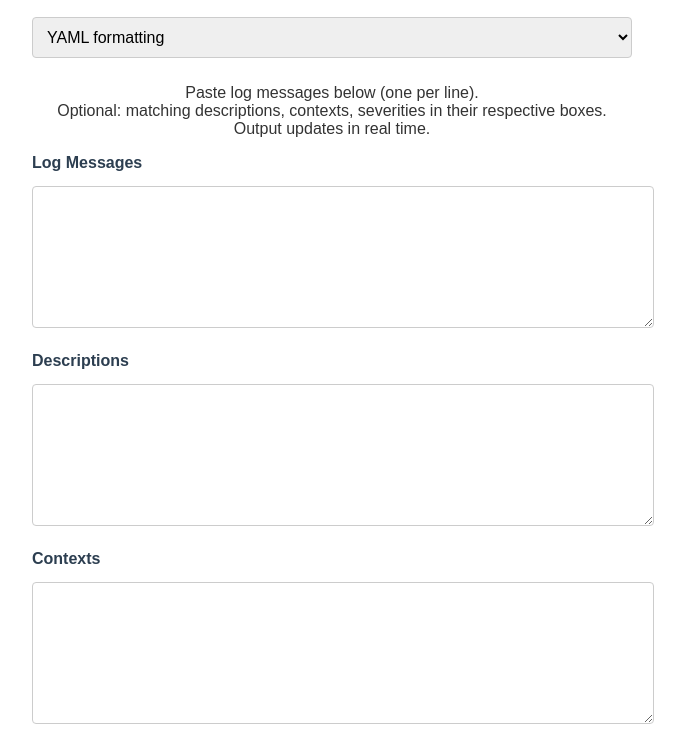
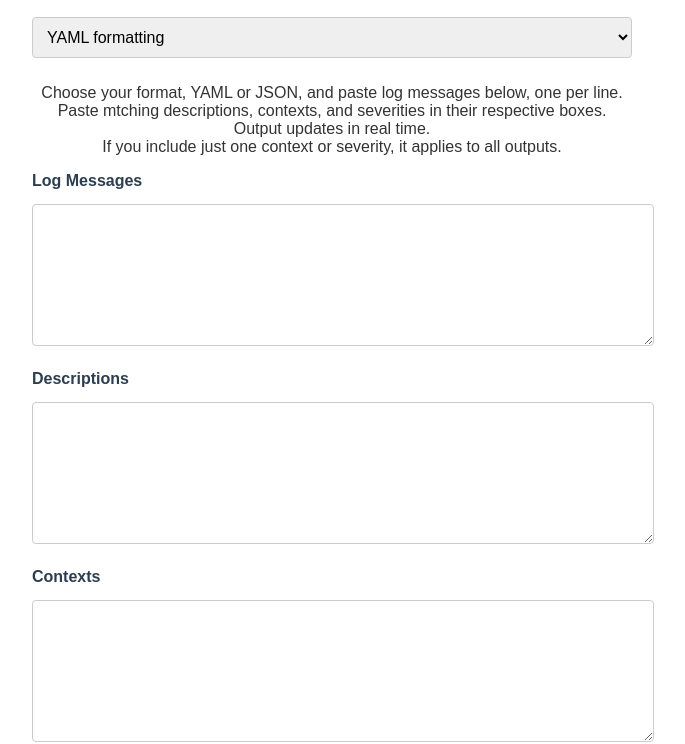
Before and after one commit to alex-thomas-aerospike/ref-doc-formatting-util, a plain HTML site: page index.html in a window 1280 px wide. Shown: the part 91-835 px from the top of the page, without its empty margins (308-993 px from the left). Drawn offline with nearby package versions, Linux system fonts and the light colour scheme.

Commit message:
update wording

```diff
--- a/index.html
+++ b/index.html
@@ -73,7 +73,7 @@
         </select>
     </div>
 
-    <p>Paste log messages below (one per line). <br>Optional: matching descriptions, contexts, severities in their respective boxes. <br> Output updates in real time.</p>
+    <p>Choose your format, YAML or JSON, and paste log messages below, one per line. <br>Paste mtching descriptions, contexts, and severities in their respective boxes. <br> Output updates in real time. <br> If you include just one context or severity, it applies to all outputs.</p>
 
     <div class="form-group">
         <label for="messages">Log Messages</label>
```
